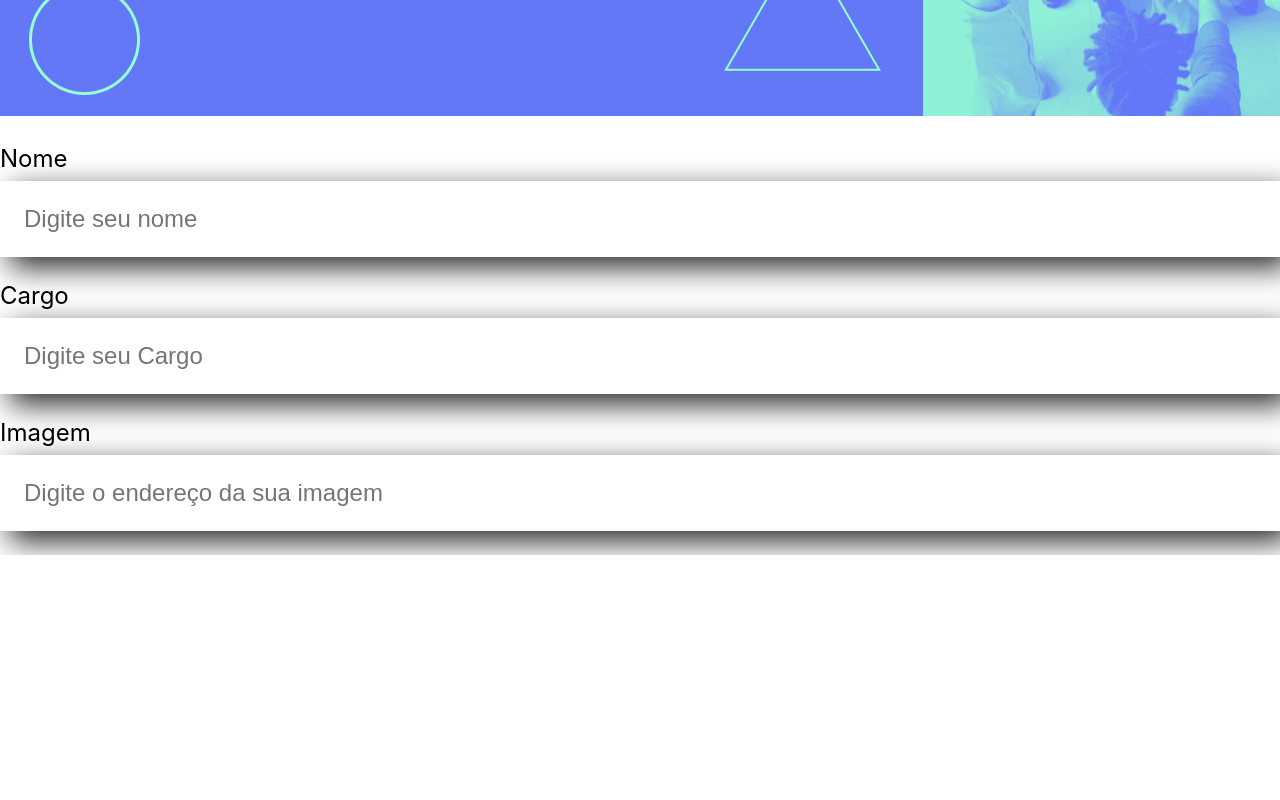
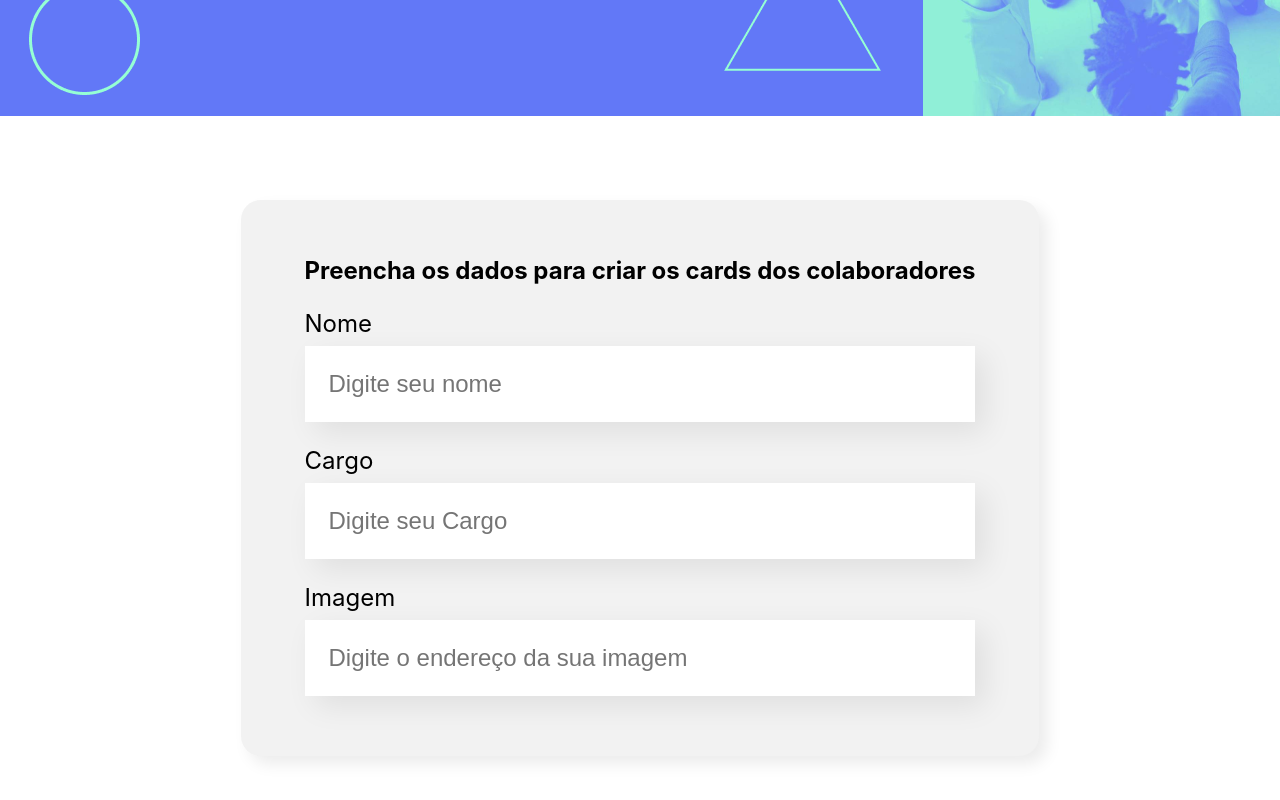
Before and after one commit to RenanFon/Curso-React-Alura, a React (Create React App) app in the folder organo/: page / in a window 1280 px wide. Shown: the part 440-1240 px from the top of the page. Before the commit the page ends 995 px from the top, so only its background shows below. Built offline with nearby package versions, Linux system fonts and the light colour scheme.

Commit message:
Adicionando Formulario.

```diff
--- a/organo/src/App.js
+++ b/organo/src/App.js
@@ -1,17 +1,13 @@
 import React from 'react';
 import Banner from './componentes/Banner/Banner';
-import CampoTexto from './componentes/CampoTexto/CampoTexto';
+import Formulario from './componentes/Formulario';
+
 
 export default function App() {
   return (
     <div>
       <Banner />
-      <CampoTexto label="Nome" placeholder="Digite seu nome" />
-      <CampoTexto label="Cargo" placeholder="Digite seu Cargo" />
-      <CampoTexto
-        label="Imagem"
-        placeholder="Digite o endereço da sua imagem"
-      />
+      <Formulario/>
     </div>
   );
 }
--- a/organo/src/componentes/CampoTexto/CampoTexto.css
+++ b/organo/src/componentes/CampoTexto/CampoTexto.css
@@ -1,16 +1,16 @@
-.campo-texto{
+.campo-texto {
   margin: 24px 0;
 }
 
-.campo-texto label{
+.campo-texto label {
   display: block;
   margin-bottom: 8px;
   font-size: 24px;
 }
 
-.campo-texto input{
+.campo-texto input {
   background-color: #FFF;
-  box-shadow: 10px 10px 30px rgba(0, 0, 0, 0.86);
+  box-shadow: 10px 10px 30px rgba(0, 0, 0, 0.08);
   width: 100%;
   border: none;
   font-size: 24px;
--- /dev/null
+++ b/organo/src/componentes/Formulario/Formulario.css
@@ -0,0 +1,13 @@
+.formulario {
+  display: flex;
+  justify-content: center;
+  margin: 80px 0;
+}
+
+.formulario form {
+  max-width: 80%;
+  background-color: #F2f2f2;
+  border-radius: 20px;
+  padding: 36px 64px;
+  box-shadow: 8px 8px 16px rgba(0, 0, 0, 0.08);
+}
--- /dev/null
+++ b/organo/src/componentes/Formulario/index.js
@@ -0,0 +1,18 @@
+import React from "react";
+import './Formulario.css';
+import CampoTexto from '../CampoTexto/CampoTexto';
+
+const Formulario = () => {
+  return(
+    <section className="formulario">
+      <form action="">
+        <h2>Preencha os dados para criar os cards dos colaboradores</h2>
+        <CampoTexto label="Nome" placeholder="Digite seu nome" />
+        <CampoTexto label="Cargo" placeholder="Digite seu Cargo" />
+        <CampoTexto label="Imagem"placeholder="Digite o endereço da sua imagem"/>
+      </form>
+    </section>
+  )
+}
+
+export default Formulario;
```
